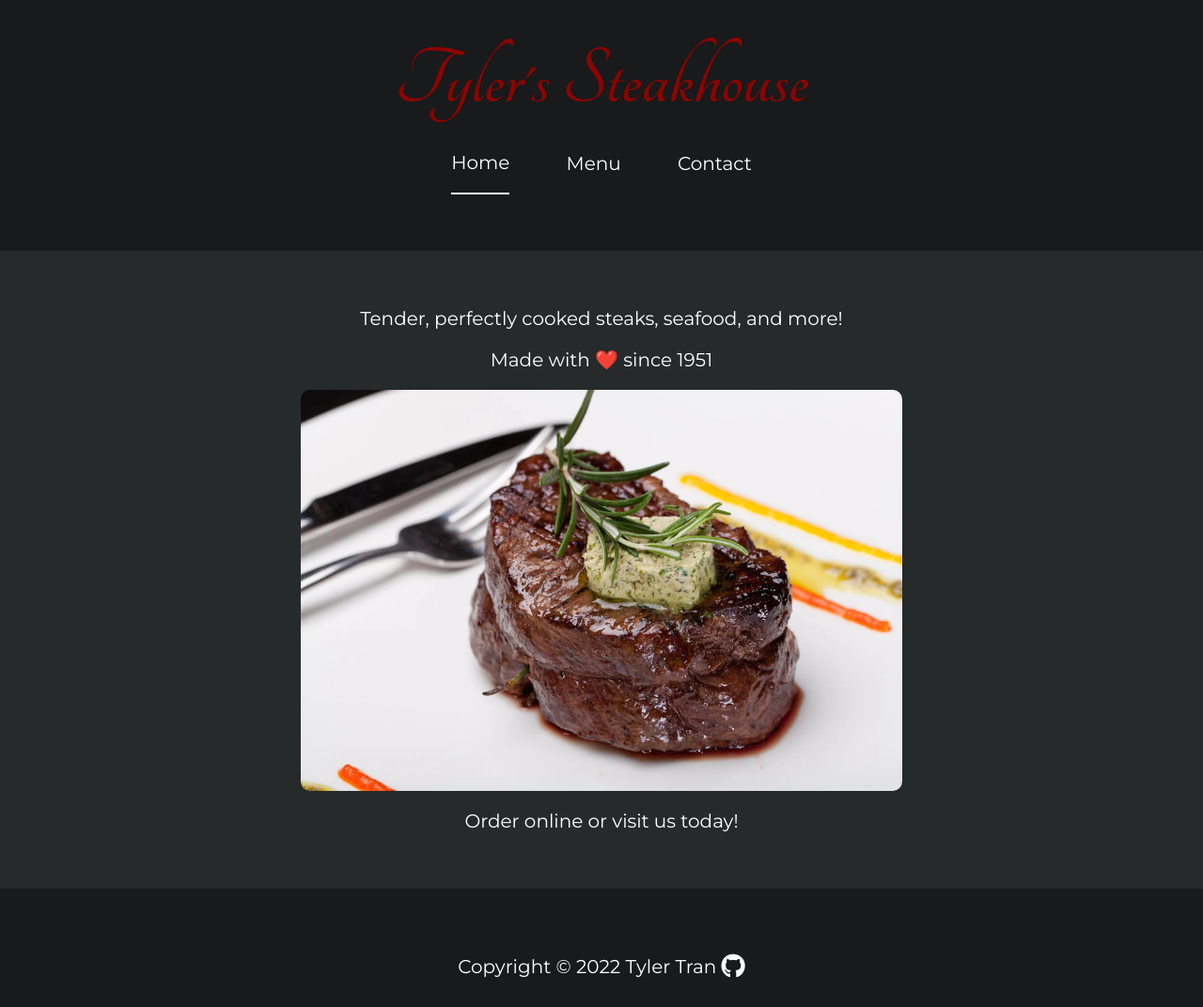
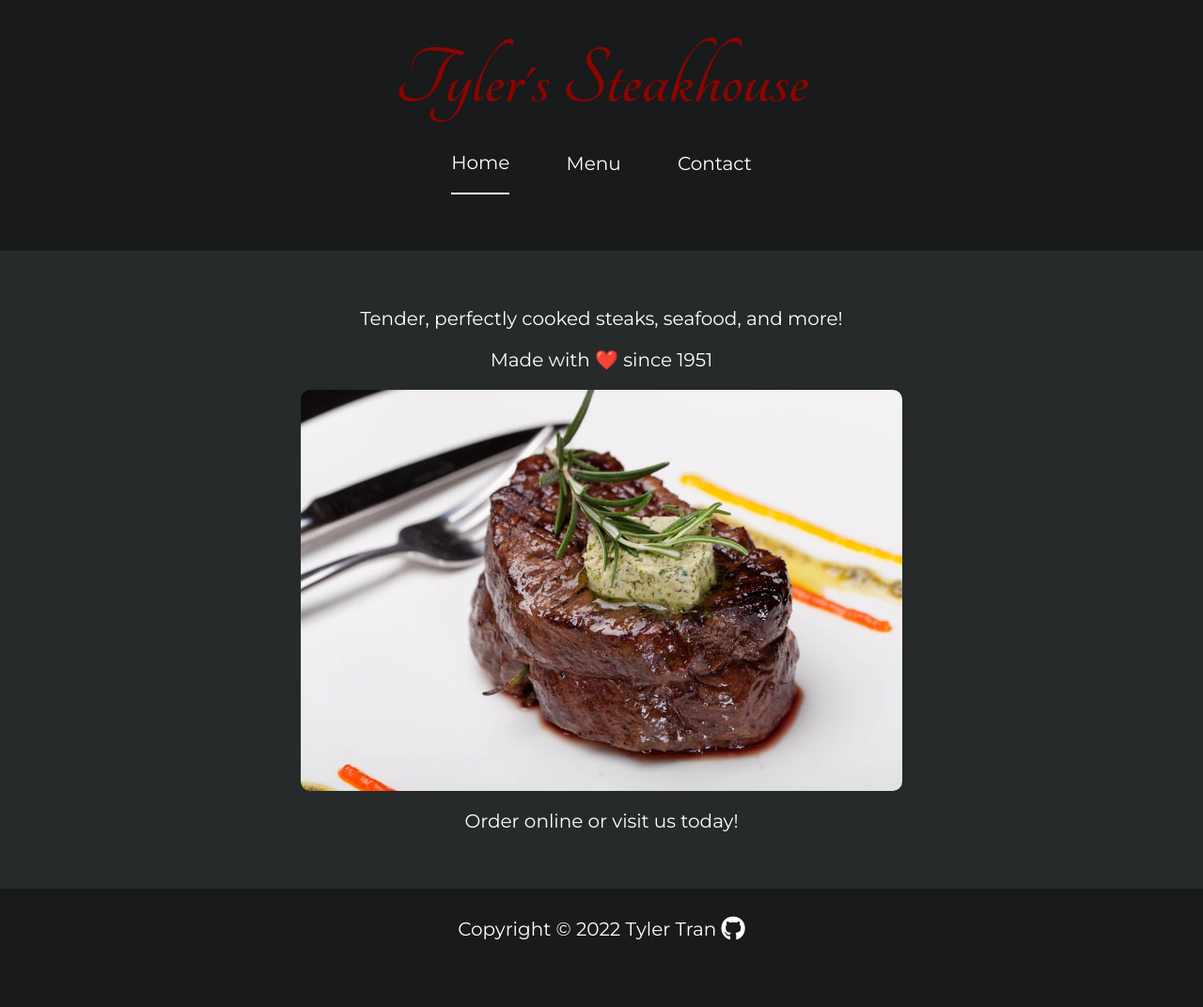
Before and after one commit to tylertran349/restaurant-page, a plain HTML site: page index.html in a window 1280 px wide. Shown: the whole page at 94% size. After the commit the page ends 1032 px from the top, so only its background shows below. Drawn offline with Linux system fonts and the light colour scheme.

Commit message:
Tweak footer positioning

```diff
--- a/style.css
+++ b/style.css
@@ -155,7 +155,7 @@ body {
 /* Footer styling (universal for all pages) */
 #footer {
     padding: 3rem 0 3rem 0;
-    margin-top: -(var(--gap));
+    margin-top: calc(-1 * var(--gap));
 }
 
 #footer-contents {
```
